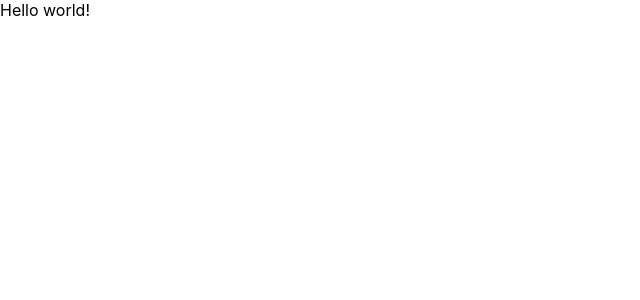
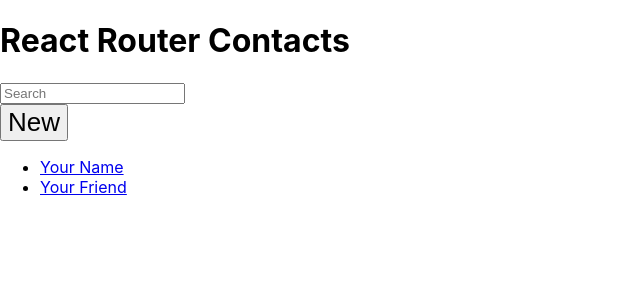
Before and after one commit to andrefoo/MyHackathon, a React (Vite) app: page / in a window 1280 px wide. Shown: the top 300 px of the page, without its empty margins (0-640 px from the left). Built offline with nearby package versions, Linux system fonts and the light colour scheme.

Commit message:
added error page

```diff
--- a/src/App.jsx
+++ b/src/App.jsx
@@ -2,6 +2,8 @@ import React, { useState } from "react";
 import logo from "./logo.svg";
 import "./App.css";
 import { createBrowserRouter, RouterProvider } from "react-router-dom";
+import Root from "./routes/root";
+import ErrorPage from "./error-page";
 
 function App() {
   const [count, setCount] = useState(0);
@@ -9,7 +11,9 @@ function App() {
   const router = createBrowserRouter([
     {
       path: "/",
-      element: <div>Hello world!</div>,
+      element: <Root />,
+      errorElement: <ErrorPage />,
+      children: [{}],
     },
   ]);
 
--- /dev/null
+++ b/src/error-page.jsx
@@ -0,0 +1,16 @@
+import { useRouteError } from "react-router-dom";
+import React from "react";
+export default function ErrorPage() {
+  const error = useRouteError();
+  console.error(error);
+
+  return (
+    <div id="error-page">
+      <h1>Oops!</h1>
+      <p>Sorry, an unexpected error has occurred.</p>
+      <p>
+        <i>{error.statusText || error.message}</i>
+      </p>
+    </div>
+  );
+}
--- /dev/null
+++ b/src/routes/root.jsx
@@ -0,0 +1,45 @@
+import React from "react";
+
+export default function Root() {
+    return (
+      <>
+        <div id="sidebar">
+          <h1>React Router Contacts</h1>
+          <div>
+            <form id="search-form" role="search">
+              <input
+                id="q"
+                aria-label="Search contacts"
+                placeholder="Search"
+                type="search"
+                name="q"
+              />
+              <div
+                id="search-spinner"
+                aria-hidden
+                hidden={true}
+              />
+              <div
+                className="sr-only"
+                aria-live="polite"
+              ></div>
+            </form>
+            <form method="post">
+              <button type="submit">New</button>
+            </form>
+          </div>
+          <nav>
+            <ul>
+              <li>
+                <a href={`/contacts/1`}>Your Name</a>
+              </li>
+              <li>
+                <a href={`/contacts/2`}>Your Friend</a>
+              </li>
+            </ul>
+          </nav>
+        </div>
+        <div id="detail"></div>
+      </>
+    );
+  }
```
Also changed, not shown: src/logo.svg (deleted).
